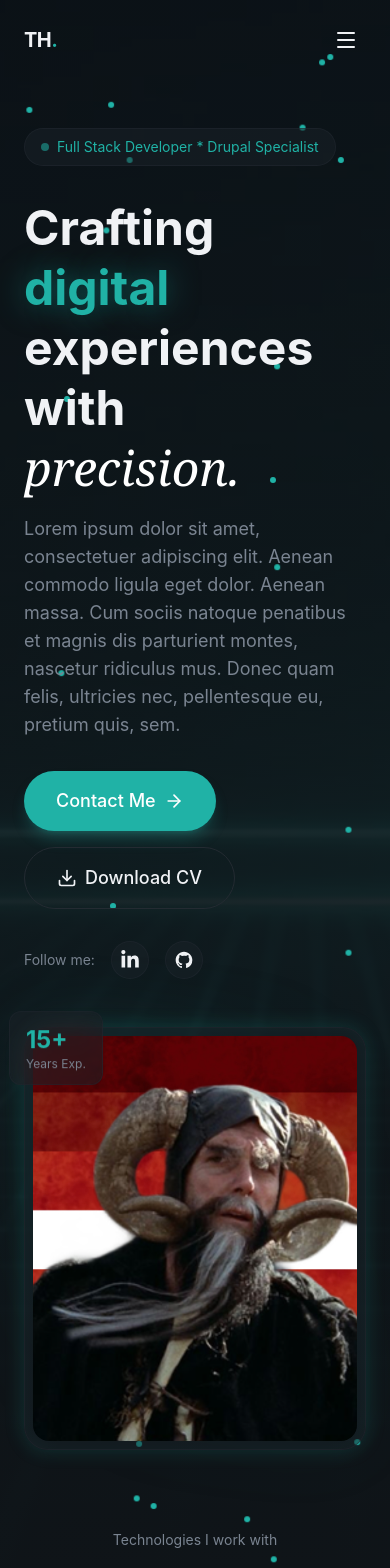
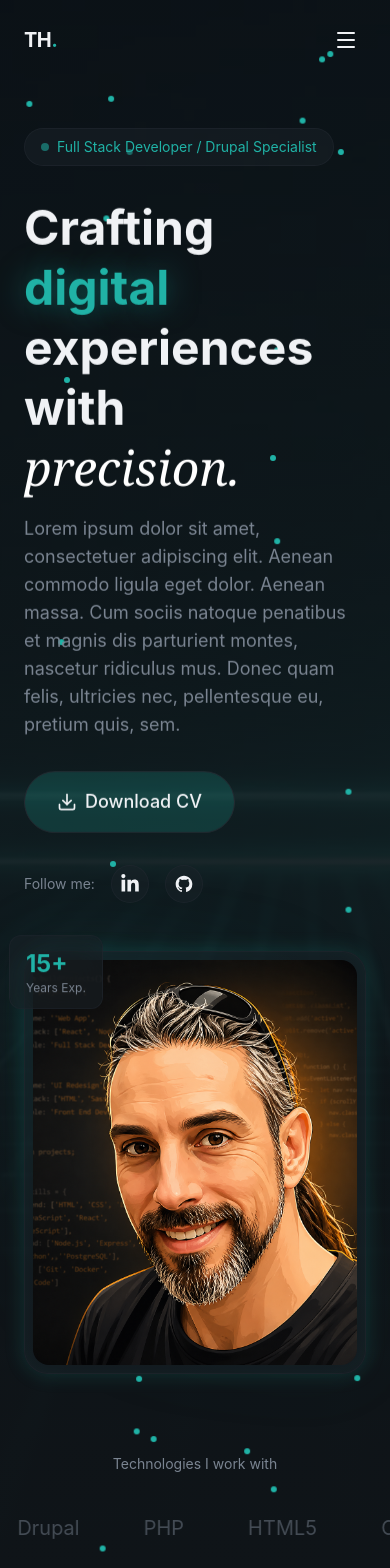
Before and after one commit to HammerHankinson/portfolio-react-tw, a React (Vite) app: page / in a window 390 px wide. Shown: the top 1568 px of the page. Built offline with nearby package versions, Linux system fonts and the light colour scheme.

Commit message:
project details. Various section improvements

```diff
--- a/src/components/AnimatedBorderButton.tsx
+++ b/src/components/AnimatedBorderButton.tsx
@@ -9,7 +9,7 @@ export const AnimatedBorderButton = ({
 }: AnimatedBorderButtonProps) => {
   return (
     <button
-      className="relative bg-transparent border border-border
+      className="relative bg-primary/20 border border-border
         text-foreground hover:border-primary/50 transition-all
         duration-1000 focus:outline-none focus-visible:ring-2
         focus-visible:ring-primary focus-visible:ring-offset-2
--- a/src/layout/Navbar.tsx
+++ b/src/layout/Navbar.tsx
@@ -37,7 +37,7 @@ export const Navbar = () => {
         <div className="hidden md:flex items-center gap-1">
           <div className="glass rounded-full px-2 py-1 flex items-center gap-1">
             {navLinks.map((link, index) => (
-              <a href={link.href} key={index} className="px-4 py-2 text-sm text-muted-foreground hover:text-foreground rounded-full hover:bg-surface">
+              <a href={link.href} key={index} className="px-4 py-2 text-sm text-muted-foreground hover:text-foreground transition-all duration-300 rounded-full hover:bg-primary/30">
                 {link.label}
               </a>
             ))}
@@ -45,9 +45,9 @@ export const Navbar = () => {
         </div>
 
         {/* CTA */}
-        <div className='hidden md:block'>
+        {/* <div className='hidden md:block'>
           <Button size='sm'>Contact Me</Button>
-        </div>
+        </div> */}
 
         {/* Mobile button */}
         <button
--- a/src/sections/Hero.tsx
+++ b/src/sections/Hero.tsx
@@ -10,20 +10,24 @@ import { AnimatedBorderButton } from '@/components/AnimatedBorderButton';
 const skills = [
   "Drupal",
   "PHP",
-  "HTML",
-  "CSS",
+  "HTML5",
+  "CSS3",
   "SCSS",
   "JavaScript",
   "jQuery",
   "TypeScript",
   "React",
   "NextJs",
+  'Tailwind',
   "MySQL",
   "Git",
   "GitHub",
+  "Percy",
   "CI/CD Integration",
   "Open Ai Codex",
-  "Anthropic Claude"
+  "Anthropic Claude",
+  "Wordpress",
+  "Strapi"
 ]
 
 
@@ -57,7 +61,7 @@ export const Hero = () => {
             <div className='animate-fade-in'>
               <span className='inline-flex items-center gap-2 px-4 py-2 rounded-full glass text-sm text-primary '>
                 <span className='w-2 h-2 bg-primary rounded-full animate-pulse' />
-                Full Stack Developer * Drupal Specialist
+                Full Stack Developer / Drupal Specialist
               </span>
             </div>
 
@@ -74,9 +78,9 @@ export const Hero = () => {
             </div>
 
             <div className='flex flex-wrap gap-4 animate-fade-in animation-delay-300'>
-              <Button size='lg'>
+              {/* <Button size='lg'>
                 Contact Me <ArrowRight className='w-5 h-5' />
-              </Button>
+              </Button> */}
 
               <AnimatedBorderButton>
                 <Download className="w-5 h-5" />
@@ -128,7 +132,7 @@ export const Hero = () => {
             <div className='relative max-w-md mx-auto'>
               <div className='absolute inset-0 rounded-3xl bg-linear-to-br from-primary/30 via-transparent to-primary/10 blur-2xl animate-pulse' />
               <div className='relative glass rounded-3xl p-2 glow-border'>
-                <img src='/TimTheEnchanter.png' alt='Timmah' className='w-full aspect-4/5 object-cover rounded-2xl' />
+                <img src='/ai_headshot.png' alt='Timmah' className='w-full aspect-4/5 object-cover rounded-2xl' />
 
                 <div className='absolute -top-4 -left-4 glass rounded-xl px-4 py-3 animate-float animation-delay-500'>
                   <div className='text-2xl font-bold text-primary'>15+</div>
@@ -154,7 +158,7 @@ export const Hero = () => {
         </div>
       </div>
 
-      <div className='absolute bottom-8 left-1/2 -translate-x-1/2 animate-fade-in animation-delay-800 z-20'>
+      {/* <div className='absolute bottom-8 left-1/2 -translate-x-1/2 animate-fade-in animation-delay-800 z-20'>
         <a
           href='#about'
           className='flex flex-col items-center gap-2 text-muted-foreground hover:text-primary transition-colors group'
@@ -162,7 +166,7 @@ export const Hero = () => {
           <span className='text-xs uppercase tracking-wider'>Scroll</span>
           <ChevronDown className='2-6 h-6 animate-bounce' />
         </a>
-      </div>
+      </div> */}
     </section>
   )
 }
--- a/src/sections/Projects.tsx
+++ b/src/sections/Projects.tsx
@@ -97,9 +97,9 @@ const ProjectCard = ({ project, index }: { project: Project; index: number }) =>
           <h3 className='text-xl font-semibold group-hover:text-primary transition-colors'>
             {project.title}
           </h3>
-          <ArrowUpRight
+          {/* <ArrowUpRight
             className='mt-1 h-5 w-5 shrink-0 text-muted-foreground group-hover:text-primary group-hover:translate-x-1 group-hover:-translate-y-1 transition-all'
-          />
+          /> */}
         </div>
 
         <div className='flex flex-wrap gap-3'>
@@ -120,7 +120,7 @@ const ProjectCard = ({ project, index }: { project: Project; index: number }) =>
           </a>
         </div>
 
-        <p className='text-sm text-muted-foreground'>
+        <p className='text-sm text-muted-foreground whitespace-pre-line'>
           {project.desc}
         </p>
 
@@ -162,12 +162,12 @@ export const Projects = () => {
           ))}
         </div>
         {/* View all CTA */}
-        <div className='text-center mt-12 animate-fade-in animation-delay-500'>
+        {/* <div className='text-center mt-12 animate-fade-in animation-delay-500'>
           <AnimatedBorderButton>
             View All Projects
             <ArrowUpRight className='w-5 h-5' />
           </AnimatedBorderButton>
-        </div>
+        </div> */}
       </div>
     </section>
   )
```
Also changed, not shown: src/content/projects.ts (+6 -6 lines), public/ai_headshot.png (added).
